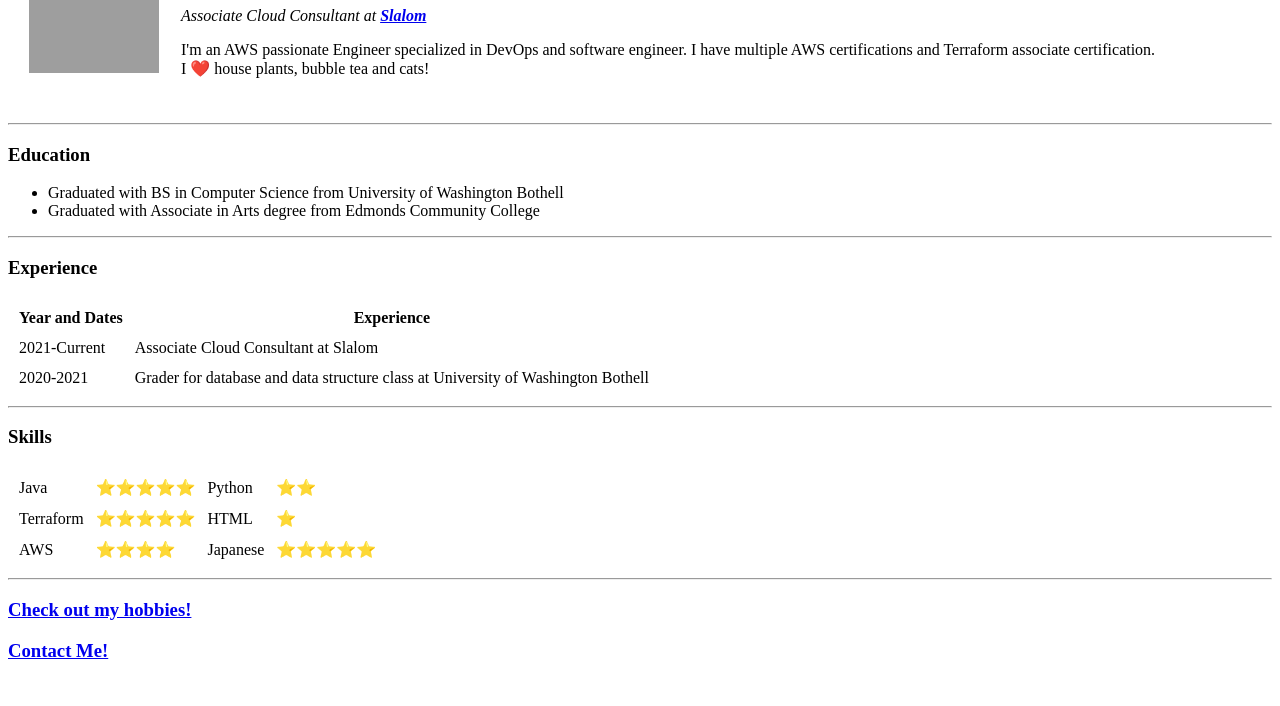
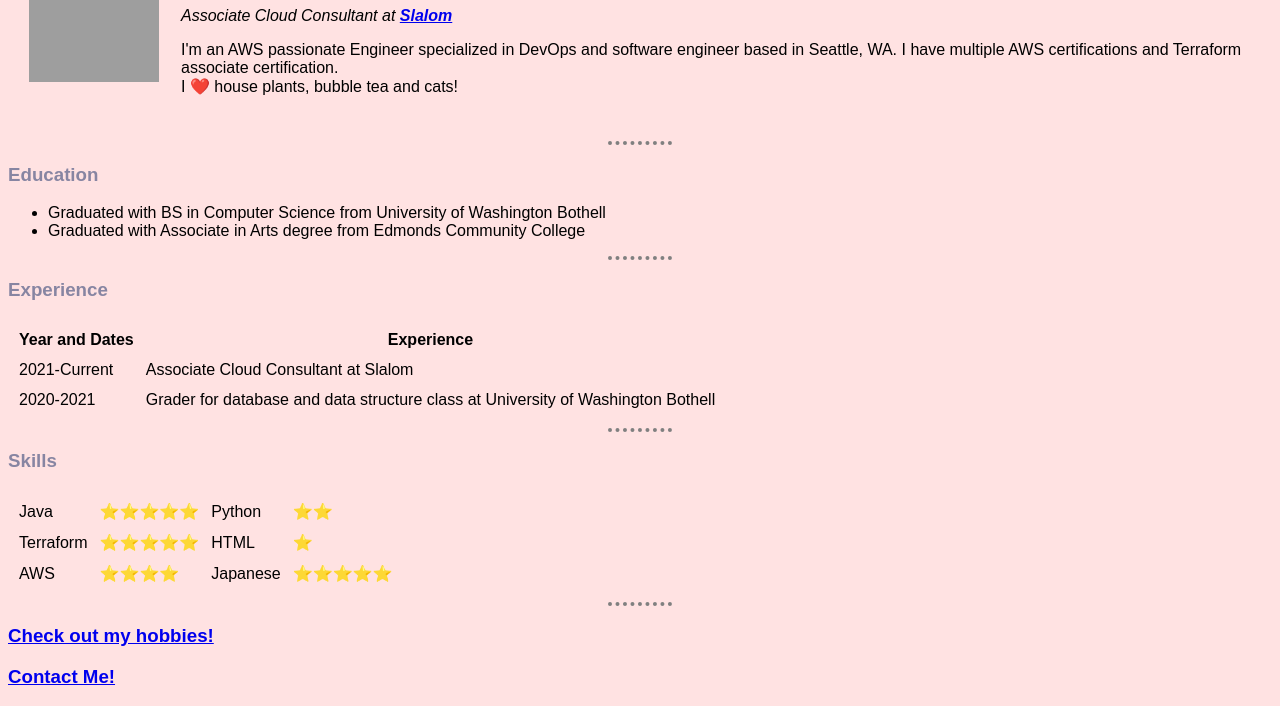
Before and after one commit to AikaU1004/cv, a plain HTML site: page index.html in a window 1280 px wide. Shown: the part 102-808 px from the top of the page. Drawn offline with Linux system fonts and the light colour scheme; grey boxes are pictures that could not be loaded.

Commit message:
Css to set backgroud color and font style

```diff
--- /dev/null
+++ b/css/styles.css
@@ -0,0 +1,20 @@
+body {
+  background-color: #FFE2E2;
+}
+
+hr {
+  border-style: none;
+  border-top-style: dotted;
+  border-color: grey;
+  border-width: 4px;
+  height: 0px;
+  width: 5%;
+}
+h2, h3 {
+    color: #8785A2;
+    font-family: Arial, Helvetica, sans-serif;
+}
+
+p, ul, table, ol,form {
+    font-family: Arial, Helvetica, sans-serif;
+}
--- a/index.html
+++ b/index.html
@@ -9,6 +9,7 @@
         <meta http-equiv="X-UA-Compatible" content="IE=edge">
         <meta name="viewport" content="width=device-width, initial-scale=1.0">
         <title>Aika's Personal Site</title>
+        <link rel="stylesheet" href="/css/styles.css">
     </head>
 
     <body>
@@ -18,7 +19,7 @@
                 <td>
                     <h1>Aika Usui</h1>
                     <p><em>Associate Cloud Consultant at <strong><a href="https://www.slalom.com/">Slalom</a></strong></em></p>
-                    <p>I'm an AWS passionate Engineer specialized in DevOps and software engineer. I have multiple AWS certifications and Terraform associate certification.
+                    <p>I'm an AWS passionate Engineer specialized in DevOps and software engineer based in Seattle, WA. I have multiple AWS certifications and Terraform associate certification.
                         <br>I ❤️ house plants, bubble tea and cats!
                     </p>
                 </td>
```
Also changed, not shown: contact.html (+2 -0 lines), hobbies.html (+1 -0 lines).
